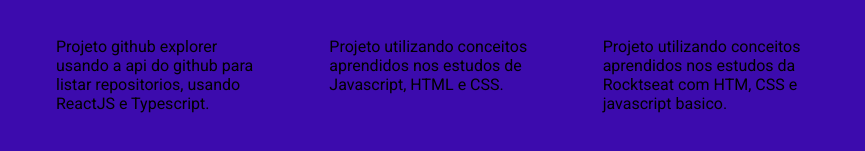
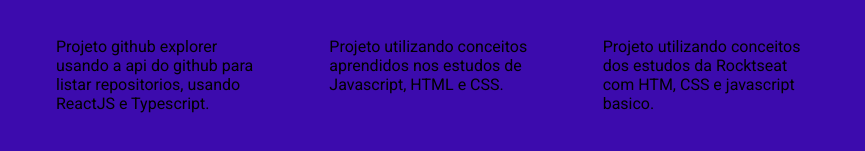
Before and after one commit to torresfelicio/my-blog-gatsby-project, a Gatsby site: page /Code in a window 1280 px wide. Shown: the part 296-447 px from the top of the page, without its empty margins (208-1073 px from the left). Built offline with nearby package versions, Linux system fonts and the light colour scheme; Gatsby itself is replaced by a stand-in of ours.

```diff
--- a/src/pages/Code.jsx
+++ b/src/pages/Code.jsx
@@ -41,7 +41,7 @@
             <img src={project03}></img>
             </div>
             <div className="card_content">
-               <p>Projeto utilizando conceitos aprendidos nos estudos da Rocktseat com HTM, CSS e javascript basico.</p>
+               <p>Projeto utilizando conceitos dos estudos da Rocktseat com HTM, CSS e javascript basico.</p>
             </div>
             <div className="card_link">
                <a href="https://project-nlw-casa-criativa.netlify.app/" target="_blanck">Acessar Projeto</a>
```
